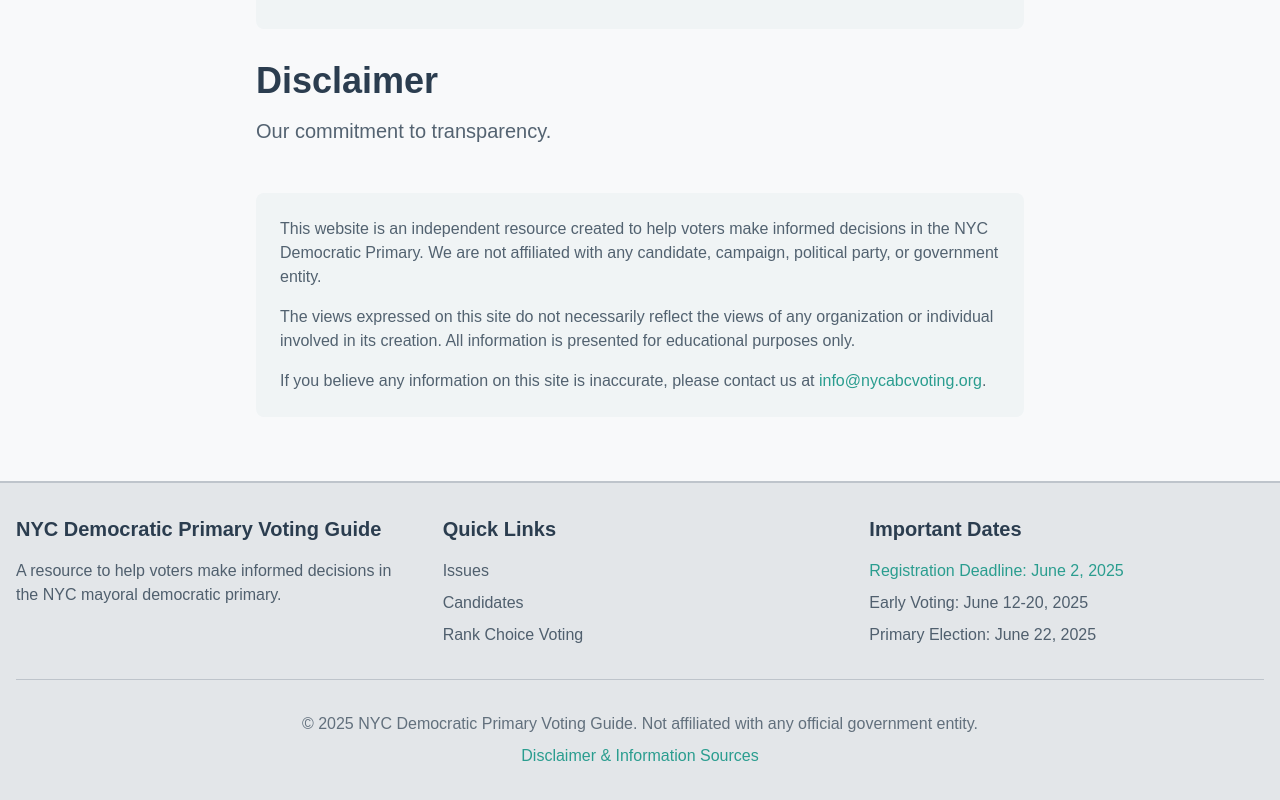
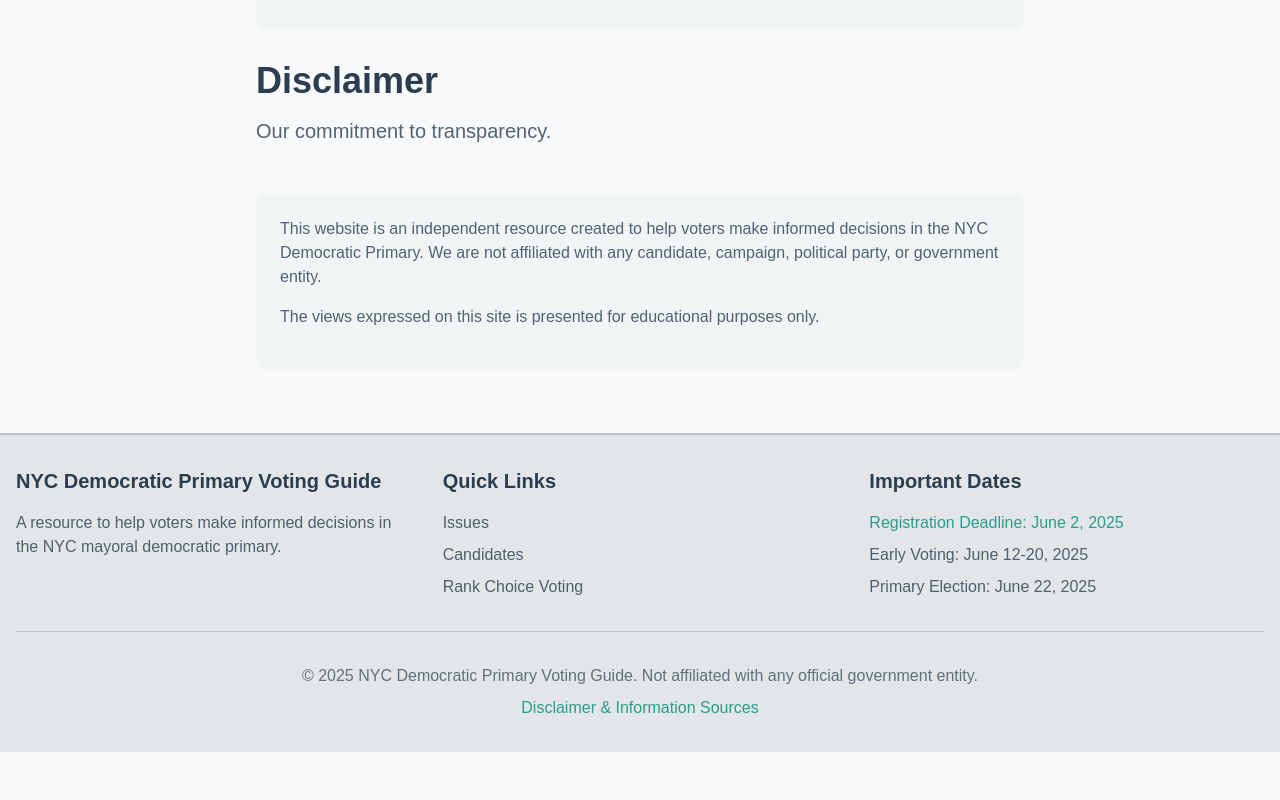
Before and after one commit to crutell331/nyc-abc-voting, a Next.js app: page /about/disclaimer in a window 1280 px wide. Shown: the part 1374-2174 px from the top of the page. After the commit the page ends 2126 px from the top, so only its background shows below. Built offline with nearby package versions, Linux system fonts and the light colour scheme.

Commit message:
disclaimer copy edit

```diff
--- a/src/app/about/disclaimer/page.tsx
+++ b/src/app/about/disclaimer/page.tsx
@@ -76,13 +76,7 @@ export default function DisclaimerPage() {
                 political party, or government entity.
               </p>
               <p className="text-foreground/80 mb-4">
-                The views expressed on this site do not necessarily reflect the views of any
-                organization or individual involved in its creation. All information is presented
-                for educational purposes only.
-              </p>
-              <p className="text-foreground/80">
-                If you believe any information on this site is inaccurate, please contact us
-                at <a href="mailto:info@nycabcvoting.org" className="text-primary hover:text-primary-dark">info@nycabcvoting.org</a>.
+                The views expressed on this site is presented for educational purposes only.
               </p>
             </div>
           </div>
```
